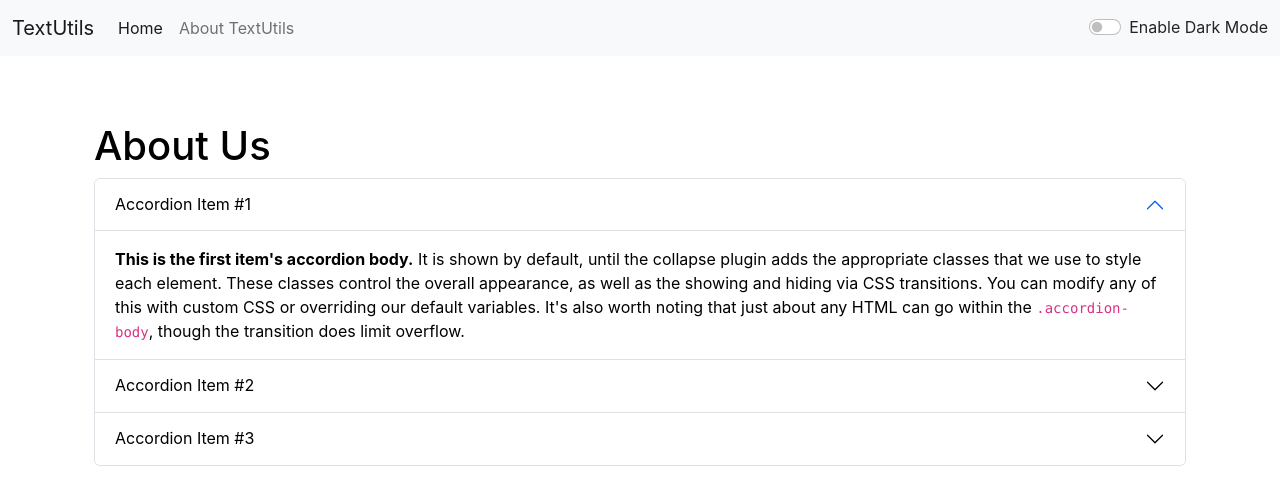
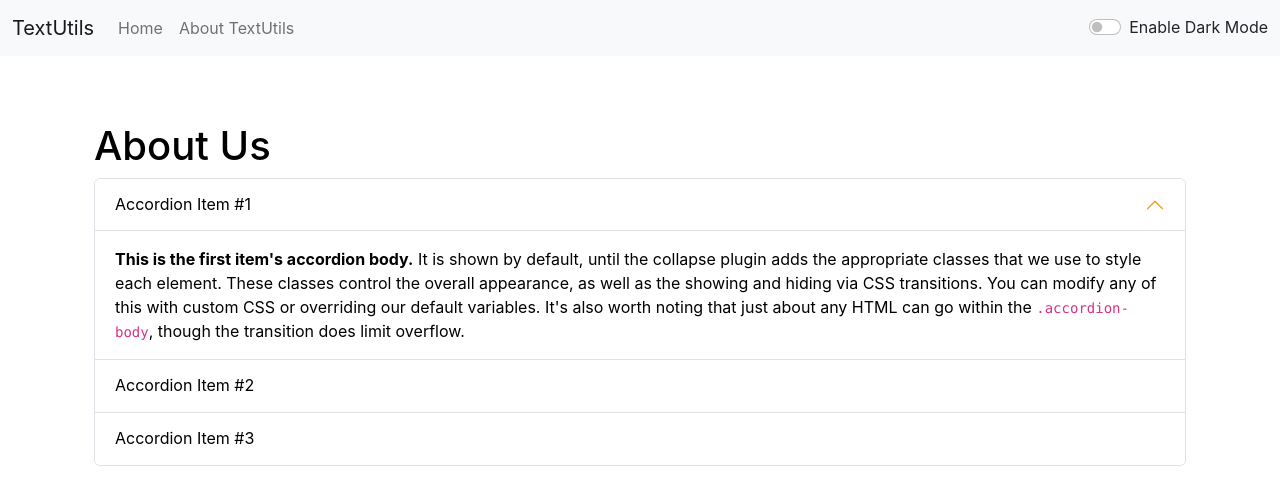
Before and after one commit to vikramshaw/TextUtils, a React (Create React App) app: page /about in a window 1280 px wide. Shown: the top 504 px of the page. Built offline with nearby package versions, Linux system fonts and the light colour scheme.

Commit message:
Fixing few more issues

```diff
--- a/src/App.css
+++ b/src/App.css
@@ -0,0 +1,3 @@
+.accordion-button::after {
+    filter: invert(1);
+}
--- a/src/App.js
+++ b/src/App.js
@@ -5,10 +5,8 @@ import TextForm from './cmponents/TextForm';
 import React, {useState} from 'react';
 import Alert from './cmponents/Alert';
 import {
-  BrowserRouter as Router,
   Routes,
-  Route,
-
+  Route
 } from "react-router-dom";
 
 function App() {
@@ -41,7 +39,6 @@ function App() {
 
   return (
    <>
-    <Router>
       <Navbar title="TextUtils" about="About TextUtils" mode={mode} toggleMode={toggleMode}/>
       <Alert alert = {alert}/>
       <div className="container my-3">
@@ -50,7 +47,6 @@ function App() {
           <Route path = "/about" element = {<About mode={mode}/> } />
         </Routes>
       </div>
-    </Router>
    </>
   );
 }
--- a/src/cmponents/Navbar.js
+++ b/src/cmponents/Navbar.js
@@ -1,6 +1,6 @@
 import React from 'react'
 import PropTypes from 'prop-types'
-import { Outlet, Link } from "react-router-dom";
+import { Link } from "react-router-dom";
 
 export default function Navbar(props) {
   return (
@@ -17,7 +17,7 @@ export default function Navbar(props) {
                 <div className="collapse navbar-collapse" id="navbarSupportedContent">
                     <ul className="navbar-nav me-auto mb-2 mb-lg-0">
                         <li className="nav-item">
-                            <Link className="nav-link active" aria-current="page" to="/">Home</Link>
+                            <Link className="nav-link" aria-current="page" to="/">Home</Link>
                         </li>
                         <li className="nav-item">
                             <Link className="nav-link" to="/about">{props.about}</Link>
@@ -30,7 +30,7 @@ export default function Navbar(props) {
                 </div>
             </div>
         </nav>
-    <Outlet />
+    {/* <Outlet /> */}
    </>
   )
 }
--- a/src/cmponents/TextForm.js
+++ b/src/cmponents/TextForm.js
@@ -62,7 +62,7 @@ export default function TextForm(props) {
 
             <div className="container my-3" style={{color: props.mode === 'dark' ? 'white':'black'}}>
                 <h1>Your Text Summary</h1>
-                <p>Number of words: {text.split(" ").filter((element)=>{return element.length!==0}).length} and Number of characters: {text.length}</p>
+                <p>Number of words: {text.split(/\s+/).filter((element)=>{return element.length!==0}).length} and Number of characters: {text.length}</p>
                 <p>Time to read one word is {0.008 * text.split(" ").filter((element)=>{return element.length!==0}).length}</p>
                 <h2>Preview</h2>
                 <p>{text.length>0 ? text : "Enter something above to preview"}</p>
--- a/src/index.js
+++ b/src/index.js
@@ -3,11 +3,14 @@ import ReactDOM from 'react-dom/client';
 import './index.css';
 import App from './App';
 import reportWebVitals from './reportWebVitals';
+import { BrowserRouter } from 'react-router-dom';
 
 const root = ReactDOM.createRoot(document.getElementById('root'));
 root.render(
   <React.StrictMode>
-    <App />
+    <BrowserRouter>
+      <App />
+    </BrowserRouter>
   </React.StrictMode>
 );
 
```
